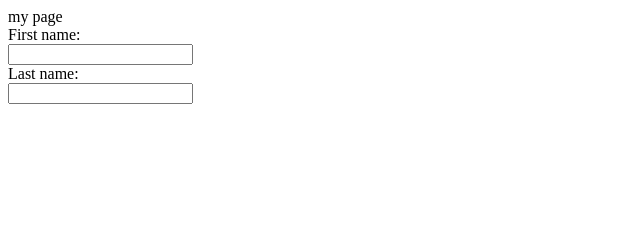
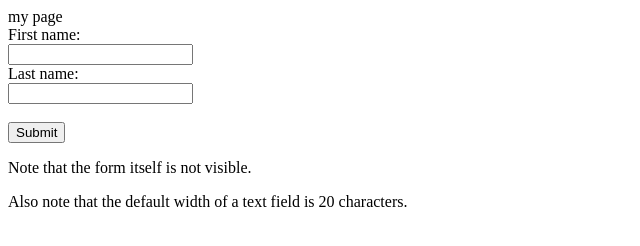
Before and after one commit to chelseabartram/testReyco, a plain HTML site: page index.html in a window 1280 px wide. Shown: the whole page, without its empty margins (0-640 px from the left). Drawn offline with Linux system fonts and the light colour scheme.

Commit message:
nth update

```diff
--- a/index.html
+++ b/index.html
@@ -1,8 +1,14 @@
 my page
 
-<form>
+<form action="action_page.php">
   First name:<br>
-  <input type="text" name="firstname"><br>
+  <input type="text" name="firstname">
+  <br>
   Last name:<br>
   <input type="text" name="lastname">
-  </form>
+  <br><br>
+  <input type="submit">
+</form>
+
+<p>Note that the form itself is not visible.</p>
+<p>Also note that the default width of a text field is 20 characters.</p>
```
